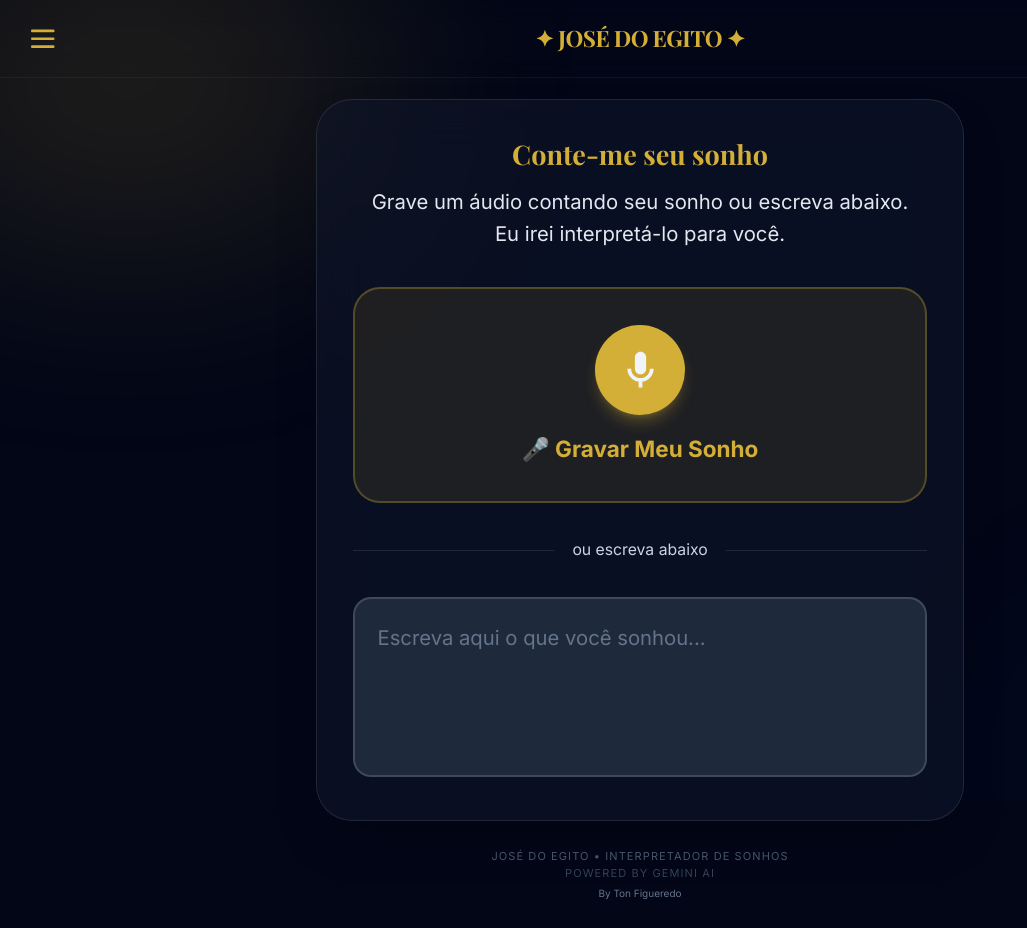
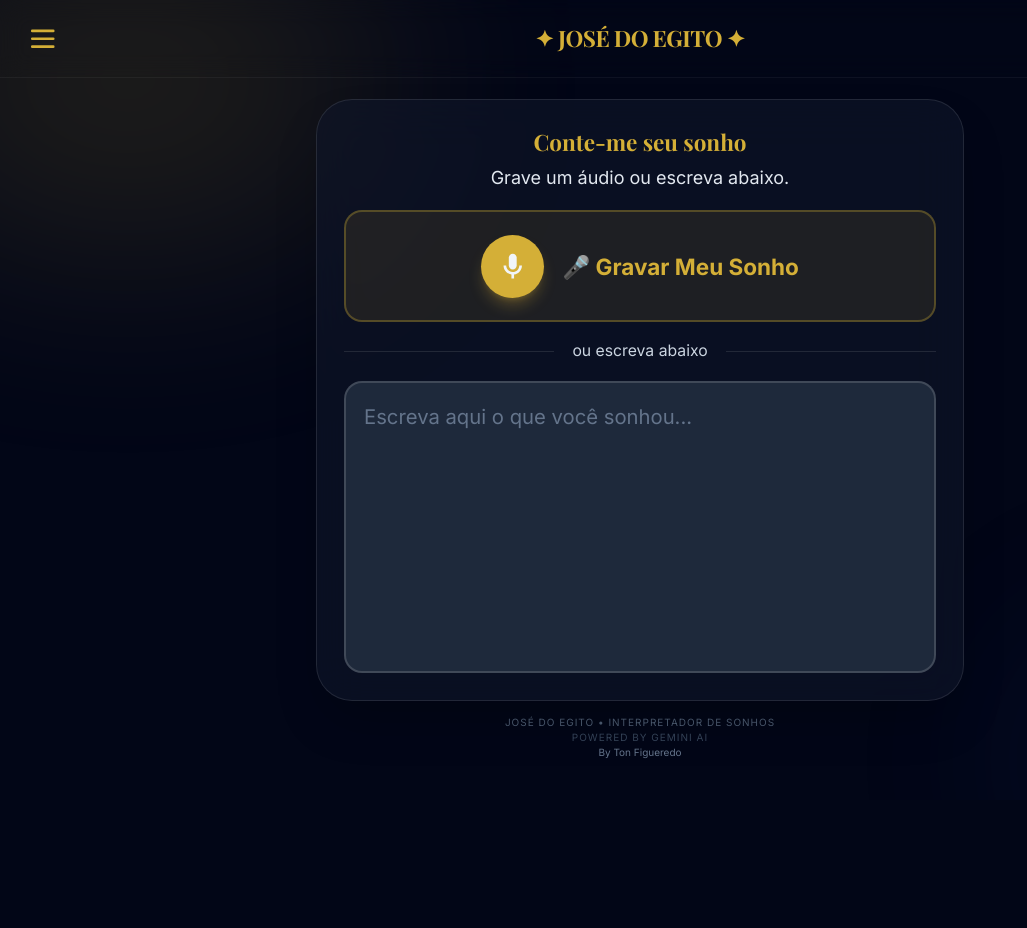
Before and after one commit to Tonx-Cloud/JOSE-DO-EGITO-PWA, a React (Vite) app: page / in a window 1280 px wide. Shown: the whole page, without its empty margins (0-1027 px from the left). After the commit the page ends 800 px from the top, so only its background shows below. Built offline with nearby package versions, Linux system fonts and the light colour scheme; a web font is replaced by a local one.

Commit message:
fix: layout home cabe em tela inteira sem scroll

```diff
--- a/src/App.tsx
+++ b/src/App.tsx
@@ -266,7 +266,7 @@ const App: React.FC = () => {
   // ─── Renderização ─────────────────────────────────────────
 
   return (
-    <div className="min-h-screen flex flex-col items-center justify-center p-4 sm:p-6 bg-night-DEFAULT text-slate-100 font-body safe-top safe-bottom">
+    <div className="min-h-screen flex flex-col items-center p-4 sm:p-6 bg-night-DEFAULT text-slate-100 font-body safe-top safe-bottom">
 
       {/* ═══════════════ TELA: BOAS-VINDAS ═══════════════ */}
       {view === 'welcome' && (
@@ -553,32 +553,31 @@ const App: React.FC = () => {
 
       {/* ═══════════════ CONTEÚDO PRINCIPAL ═══════════════ */}
       {view !== 'welcome' && (
-        <main className="w-full max-w-xl z-10 p-6 sm:p-8 rounded-[2rem] border border-white/10 shadow-2xl bg-night-50/60 backdrop-blur-xl">
+        <main className="w-full max-w-xl z-10 flex-1 flex flex-col p-5 sm:p-6 rounded-[2rem] border border-white/10 shadow-2xl bg-night-50/60 backdrop-blur-xl">
 
           {/* ═══════ HOME ═══════ */}
           {view === 'home' && (
-            <div className="space-y-8">
-              <div className="text-center space-y-3">
-                <h2 className="text-2xl font-display font-semibold text-gold">
+            <div className="flex flex-col flex-1 gap-4">
+              <div className="text-center space-y-1">
+                <h2 className="text-xl font-display font-semibold text-gold">
                   Conte-me seu sonho
                 </h2>
-                <p className="text-lg text-slate-200 leading-relaxed">
-                  Grave um áudio contando seu sonho ou escreva abaixo.
-                  <br />Eu irei interpretá-lo para você.
+                <p className="text-base text-slate-200 leading-relaxed">
+                  Grave um áudio ou escreva abaixo.
                 </p>
               </div>
 
-              {/* Botão GRAVAR grande */}
+              {/* Botão GRAVAR compacto */}
               <button
                 onClick={startRecording}
                 aria-label="Gravar meu sonho"
-                className="w-full flex flex-col items-center justify-center gap-4 py-8 px-6
-                  bg-gold/10 border-2 border-gold/30 rounded-[1.5rem]
+                className="w-full flex items-center justify-center gap-4 py-5 px-6
+                  bg-gold/10 border-2 border-gold/30 rounded-2xl
                   hover:bg-gold/20 active:scale-[0.97] transition-all duration-200
                   focus:outline-none focus:ring-4 focus:ring-gold/40"
               >
-                <div className="w-20 h-20 rounded-full bg-gold flex items-center justify-center shadow-lg shadow-gold/30">
-                  <MicIcon className="w-10 h-10 text-night-DEFAULT" />
+                <div className="w-14 h-14 rounded-full bg-gold flex items-center justify-center shadow-lg shadow-gold/30">
+                  <MicIcon className="w-7 h-7 text-night-DEFAULT" />
                 </div>
                 <span className="text-xl font-bold text-gold">🎤 Gravar Meu Sonho</span>
               </button>
@@ -594,7 +593,7 @@ const App: React.FC = () => {
               <textarea
                 value={transcription}
                 onChange={(e) => setTranscription(e.target.value)}
-                className="w-full h-40 bg-night-100 border-2 border-white/15 rounded-2xl p-5
+                className="w-full flex-1 min-h-[100px] bg-night-100 border-2 border-white/15 rounded-2xl p-4
                   text-lg text-slate-50 leading-relaxed
                   outline-none focus:border-gold focus:ring-2 focus:ring-gold/30
                   resize-none transition-all placeholder-slate-500"
@@ -605,11 +604,11 @@ const App: React.FC = () => {
               {transcription.trim().length >= 5 && (
                 <button
                   onClick={handleInterpret}
-                  className="w-full py-5 px-6 rounded-2xl font-bold text-xl
+                  className="w-full py-4 px-6 rounded-2xl font-bold text-xl
                     bg-gold text-night-DEFAULT
                     active:scale-[0.97] transition-all duration-150
                     shadow-lg shadow-gold/20
-                    focus:outline-none focus:ring-4 focus:ring-gold/50 min-h-[4rem]"
+                    focus:outline-none focus:ring-4 focus:ring-gold/50 min-h-[3.5rem]"
                 >
                   ✨ Enviar para Interpretação
                 </button>
@@ -822,10 +821,10 @@ const App: React.FC = () => {
 
       {/* Footer */}
       {view !== 'welcome' && (
-        <footer className="mt-6 text-slate-600 text-[11px] tracking-widest uppercase z-10 text-center">
+        <footer className="py-3 text-slate-600 text-[10px] tracking-widest uppercase z-10 text-center">
           JOSÉ DO EGITO • INTERPRETADOR DE SONHOS<br />
           <span className="text-slate-700">POWERED BY GEMINI AI</span><br />
-          <span className="text-slate-500 normal-case tracking-normal text-[10px] mt-1 inline-block">By Ton Figueredo</span>
+          <span className="text-slate-500 normal-case tracking-normal text-[10px]">By Ton Figueredo</span>
         </footer>
       )}
 
```
